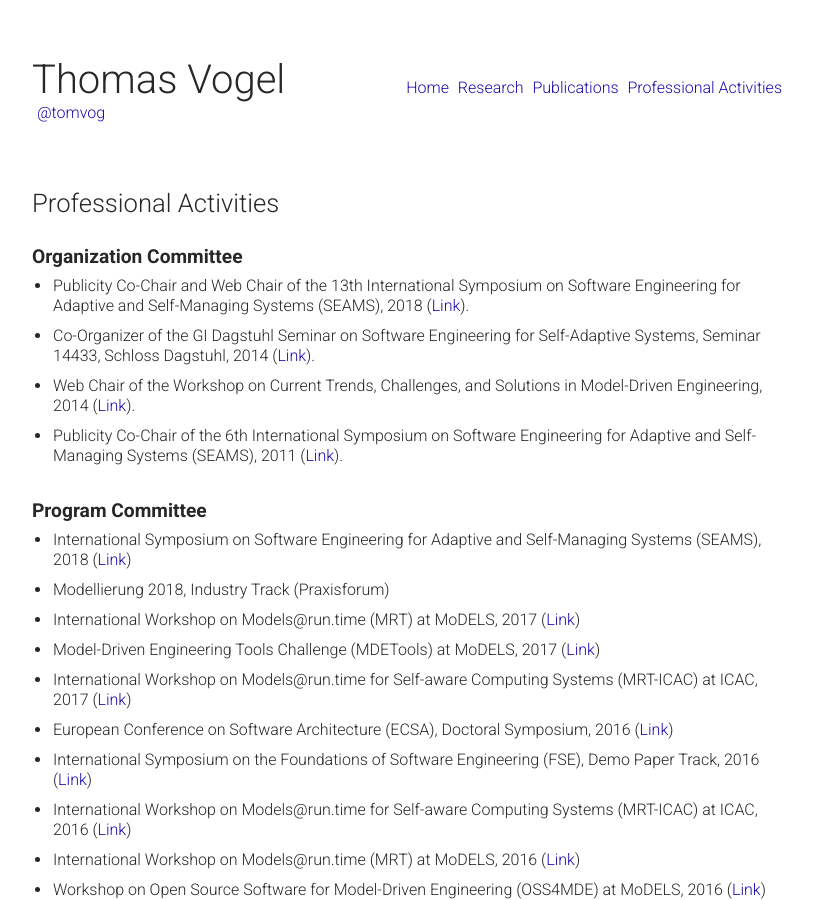
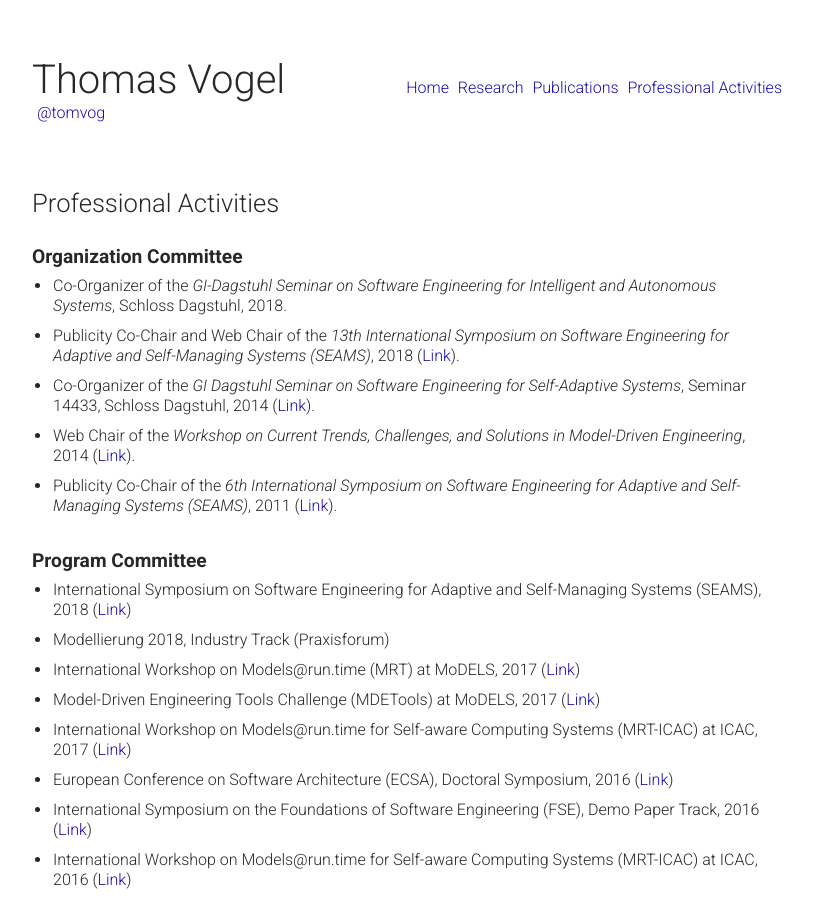
Before and after one commit to thomas-vogel/thomas-vogel.github.io, a Jekyll site: the page built from _pages/activities.md, in a window 1280 px wide and 900 px high. Shown: the whole window, without its empty margins (233-1046 px from the left). Built offline with Jekyll 4.4.1, drawn with Linux system fonts in a browser that asks for light colours.

Commit message:
add SEfIAS seminar

```diff
--- a/_pages/activities.md
+++ b/_pages/activities.md
@@ -7,14 +7,15 @@ layout: paper
 
 ## Organization Committee
 
-* Publicity Co-Chair and Web Chair of the 13th International Symposium on Software Engineering for Adaptive and Self-Managing Systems (SEAMS), 2018 ([Link](http://2018.seams-symposia.org){:target="_blank"}).
+* Co-Organizer of the _GI-Dagstuhl Seminar on Software Engineering for Intelligent and Autonomous Systems_, Schloss Dagstuhl, 2018.
 
-* Co-Organizer of the GI Dagstuhl Seminar on Software Engineering for Self-Adaptive Systems, Seminar 14433, Schloss
-Dagstuhl, 2014 ([Link](http://www.self-adaptive.org/dagstuhl-seminars/sefsas4jr/){:target="_blank"}).
+* Publicity Co-Chair and Web Chair of the _13th International Symposium on Software Engineering for Adaptive and Self-Managing Systems (SEAMS)_, 2018 ([Link](http://2018.seams-symposia.org){:target="_blank"}).
 
-* Web Chair of the Workshop on Current Trends, Challenges, and Solutions in Model-Driven Engineering, 2014 ([Link](https://www.hpi.uni-potsdam.de/giese/events/mde2014/){:target="_blank"}).
+* Co-Organizer of the _GI Dagstuhl Seminar on Software Engineering for Self-Adaptive Systems_, Seminar 14433, Schloss Dagstuhl, 2014 ([Link](http://www.self-adaptive.org/dagstuhl-seminars/sefsas4jr/){:target="_blank"}).
 
-* Publicity Co-Chair of the 6th International Symposium on Software Engineering for Adaptive and Self-Managing Systems (SEAMS), 2011 ([Link](https://www.hpi.uni-potsdam.de/giese/events/seams2011/){:target="_blank"}).
+* Web Chair of the _Workshop on Current Trends, Challenges, and Solutions in Model-Driven Engineering_, 2014 ([Link](https://www.hpi.uni-potsdam.de/giese/events/mde2014/){:target="_blank"}).
+
+* Publicity Co-Chair of the _6th International Symposium on Software Engineering for Adaptive and Self-Managing Systems (SEAMS)_, 2011 ([Link](https://www.hpi.uni-potsdam.de/giese/events/seams2011/){:target="_blank"}).
 
 ## Program Committee
 
```
Also changed, not shown: index.md (+1 -0 lines).
